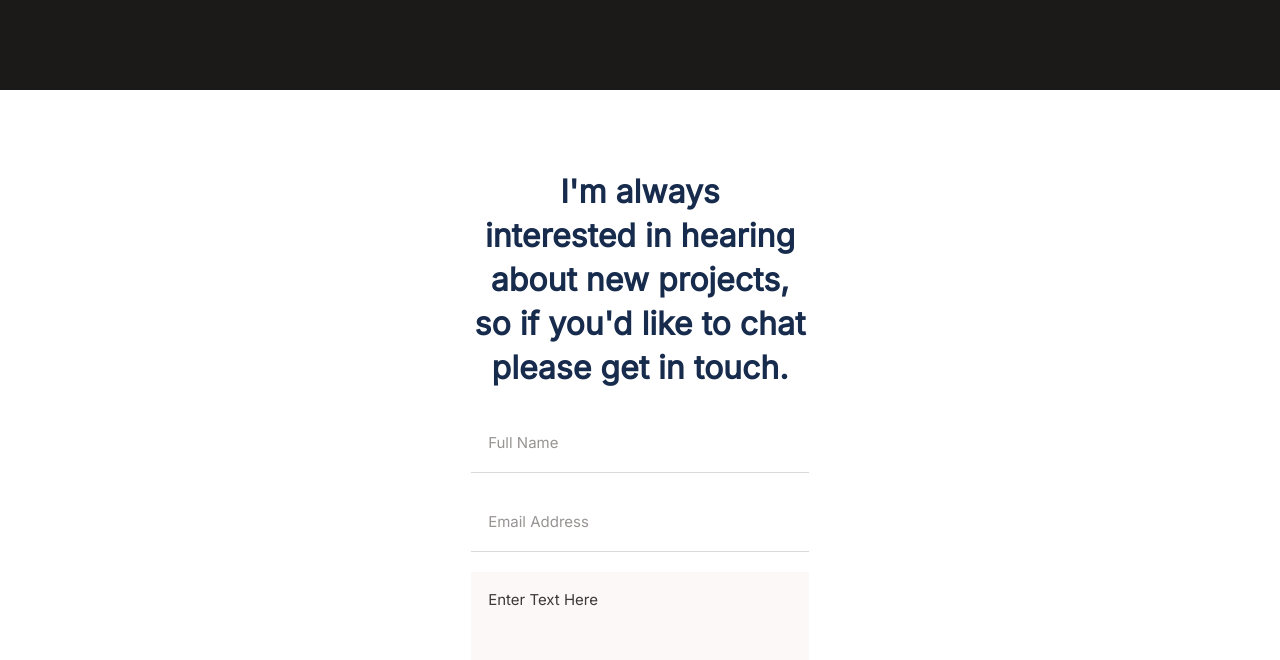
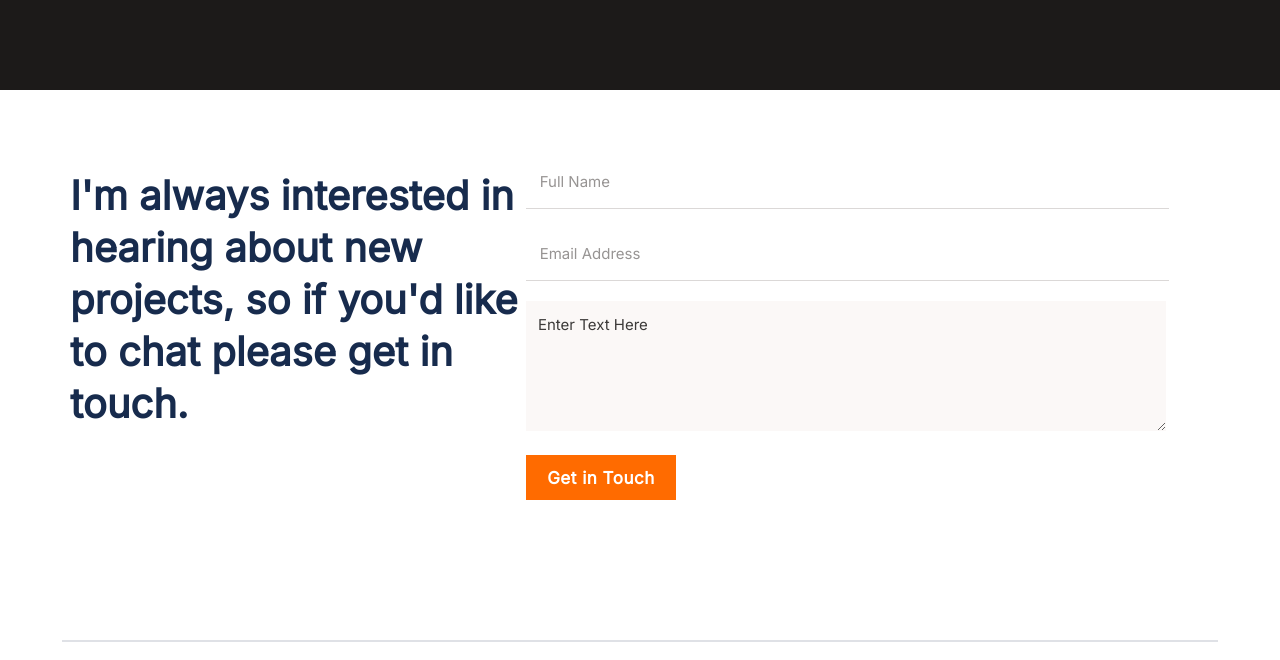
Before and after one commit to carloshs1994/Portfolio, a plain HTML site: page index.html in a window 1280 px wide. Shown: the part 4126-4786 px from the top of the page. Drawn offline with Linux system fonts and the light colour scheme.

Commit message:
Fix all layouts for footer section

```diff
--- a/index.html
+++ b/index.html
@@ -171,8 +171,9 @@
     </section>
   </main>
   <footer>
+    <section class="form-container">
       <section class="footer-head">
-        <h3>I'm always <br> interested in hearing about new projects, so if you'd like to chat please get in touch.</h3>
+      <h3>I'm always <br class="h3-break"> interested in hearing about new projects, so if you'd like to chat please get in touch.</h3>
       </section>
 
       <form class="footer-form" action="https://formspree.io/f/xayvwlqd" method="post">
@@ -181,13 +182,13 @@
           <textarea name="message" id="msg" maxlength="500" placeholder="Enter Text Here" required></textarea>
           <button id="form-button" type="submit">Get in Touch</button>
       </form>
+    </section>
 
     <hr class="footer-social-network">
 
     <ul class="footer-Links">
         <li><a href="#"><img src="assets/github-dark.png" alt="github" ></a></li>
-        <li><a href="#"><img src="assets/linkedin-dark.png"
-                    alt="linkedin"></a></li>
+        <li><a href="#"><img src="assets/linkedin-dark.png" alt="linkedin"></a></li>
         <li><a href="#"><img src="assets/hand-dark.png" alt="idk"></a></li>
         <li><a href="#"><img src="assets/twitter-dark.png" alt="twitter"></a></li>
         <li><a href="#"><img src="assets/m-dark.png" alt="M"></a></li>
--- a/styles.css
+++ b/styles.css
@@ -156,7 +156,7 @@ ul.social-media {
   gap: 24px;
   grid-template-rows: 211px 568px repeat(6, 386px);
   justify-items: center;
-  width: 100%;
+  width: 99%;
   min-width: 375px;
   height: 3335px;
 }
@@ -782,7 +782,7 @@ footer hr.footer-social-network {
 
 }
 
-@media (min-width:950px) and (max-width:1219px) {
+@media (min-width:950px) and (max-width:1099px) {
   .head-section {
     background-size: contain;
   }
@@ -792,7 +792,7 @@ footer hr.footer-social-network {
   }
 }
 
-@media (min-width:1220px) {
+@media (min-width:1100px) {
   .head-section {
     background-image: url(assets/Illustration-header-big.png);
   }
@@ -860,6 +860,61 @@ footer hr.footer-social-network {
     background-image: url(assets/Frame-about-section.png);
     background-position: 100% 50%;
   }
+
+  footer {
+    width: 90%;
+  }
+
+  .form-container {
+    width: 100%;
+    display: flex;
+    flex-direction: row;
+    justify-content: center;
+  }
+
+  .footer-head{
+    width: 456px;
+    height: 256px;
+    padding: 0.001px;
+  }
+
+  .footer-head h3 {
+    font-size: 40px;
+    font-weight: 700;
+    line-height: 52px;
+    text-align: left;
+  }
+
+  .h3-break {
+    display: none;
+  }
+
+  .footer-form {
+    width: 684px;
+    height: 330px;
+    padding: 0.001px;
+  }
+
+  input {
+    padding: 2%;
+  }
+
+  input#name {
+    padding-top: 0.01px;
+  }
+
+  textarea {
+    height: 114px;
+    padding: 12px;
+  }
+
+  #form-button {
+    align-self: stretch;
+  }
+
+  .footer-end {
+    display: none;
+  }
 }
 
 /*horizontal moviles*
```
Lines whose indentation alone changed are shown as unchanged.
